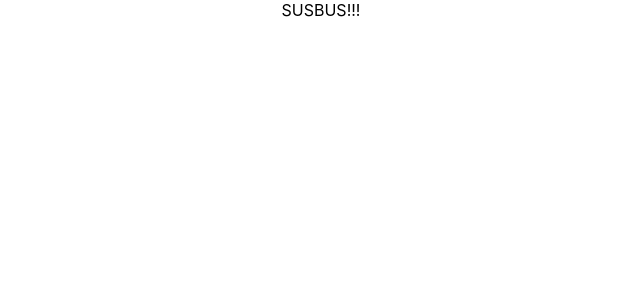
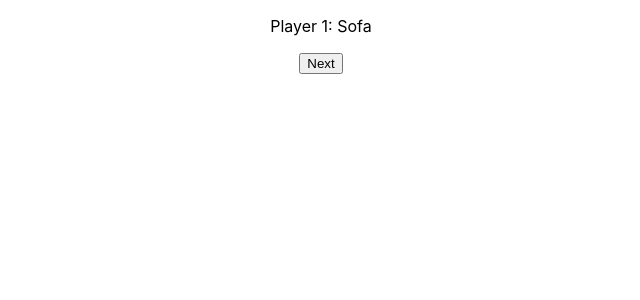
Before and after one commit to alen-johnson/g1-ui, a React (Create React App) app: page / in a window 1280 px wide. Shown: the top 300 px of the page, without its empty margins (319-959 px from the left). Built offline with nearby package versions, Linux system fonts and the light colour scheme; the HTML template or start-up script is replaced by a standard one.

Commit message:
first prototype

```diff
--- a/src/App.js
+++ b/src/App.js
@@ -1,9 +1,12 @@
 import './App.css';
+import { GameRun } from './components/componentsIndex';
+import { GamePage } from './pages/pagesIndex';
 
 function App() {
   return (
     <div className="App">
-      SUSBUS!!!
+      <GameRun/>
+      {/* <GamePage/> */}
     </div>
   );
 }
--- /dev/null
+++ b/src/assets/contents/contens.js
@@ -0,0 +1,103 @@
+export const items = [
+  "Michael Jordan",
+  "Cristiano Ronaldo",
+  "Lionel Messi",
+  "Usain Bolt",
+  "Serena Williams",
+  "Tom Hanks",
+  "Robert De Niro",
+  "Scarlett Johansson",
+  "Leonardo DiCaprio",
+  "Meryl Streep",
+  "Stephen Hawking",
+  "Isaac Newton",
+  "Albert Einstein",
+  "Galileo Galilei",
+  "Carl Sagan",
+  "Pythagoras",
+  "Euclid",
+  "Archimedes",
+  "Gauss",
+  "Fibonacci",
+  "Tennis",
+  "Basketball",
+  "Soccer",
+  "Baseball",
+  "Football",
+  "Golf",
+  "Swimming",
+  "Hockey",
+  "Running",
+  "Cycling",
+  "Boxing",
+  "Gymnastics",
+  "Skiing",
+  "Snowboarding",
+  "Table Tennis",
+  "Cricket",
+  "Rugby",
+  "Volleyball",
+  "Badminton",
+  "Gym",
+  "Yoga",
+  "Archery",
+  "Fencing",
+  "Karate",
+  "Chess",
+  "Poker",
+  "Sherlock Holmes",
+  "Dracula",
+  "James Bond",
+  "Indiana Jones",
+  "Hannibal Lecter",
+  "Harry Potter",
+  "Albus Dumbledore",
+  "Severus Snape",
+  "Darth Vader",
+  "Luke Skywalker",
+  "Han Solo",
+  "Leia Organa",
+  "Yoda",
+  "Obi-Wan Kenobi",
+  "Wolverine",
+  "Spider-Man",
+  "Iron Man",
+  "Wonder Woman",
+  "Captain America",
+  "Thor",
+  "Black Widow",
+  "Doctor Strange",
+  "Deadpool",
+  "Daredevil",
+  "Luke Cage",
+  "Jessica Jones",
+  "The Punisher",
+  "Gambit",
+  "Beast",
+  "Nightcrawler",
+  "Professor X",
+  "Magneto",
+  "Mystique",
+  "Joker",
+  "Harley Quinn",
+  "Penguin",
+  "Two-Face",
+  "Riddler",
+  "Catwoman",
+  "Bane",
+  "Chair",
+  "Table",
+  "Sofa",
+  "Bed",
+  "Desk",
+  "Refrigerator",
+  "Oven",
+  "Microwave",
+  "Toaster",
+  "Washing Machine",
+  "Television",
+  "Laptop",
+  "Smartphone",
+  "Radio",
+  "Printer",
+];
--- /dev/null
+++ b/src/components/componentsIndex.js
@@ -0,0 +1 @@
+export {default as GameRun} from "./gameRun/GameRun";
--- /dev/null
+++ b/src/components/gameRun/GameRun.js
@@ -0,0 +1,90 @@
+import React, { useEffect, useState } from "react";
+import { items } from "../../assets/contents/contens";
+
+function GameRun() {
+  const [currentIndex, setCurrentIndex] = useState(0);
+  const [player_set, setPlayer_set] = useState(null);
+
+  //function returns a list of players
+  const createPlayers = () => {
+    let n = 5;
+    let p_list = [];
+    for (let i = 1; i <= n; i++) {
+      p_list.push(`Player ${i}`);
+    }
+
+    return p_list;
+  };
+
+  const players = createPlayers();
+  const item_list = items;
+
+  // function return a dictionary with key as player and value as assigned names, where one player has a unique name
+  const makeImposter = (items, players) => {
+    if (items.length < 2) {
+      console.log("Start New Game");
+    }
+
+    let n = Math.floor(Math.random() * items.length);
+
+    let imposter_item = items[n];
+    items.splice(n, 1);
+    // console.log(imposter_item)
+
+    n = Math.floor(Math.random() * items.length);
+
+    let common_item = items[n];
+    items.splice(n, 1);
+    // console.log(common_item);
+
+    n = Math.floor(Math.random() * players.length);
+    let dict = {};
+    //loop assigns item names for players
+    for (let i = 0; i < players.length; i++) {
+      if (i === n) {
+        dict[players[i]] = imposter_item;
+      } else {
+        dict[players[i]] = common_item;
+      }
+    }
+
+    return dict;
+  };
+
+  useEffect(() => {
+    const initialPlayerSet = makeImposter([...item_list], players);
+    setPlayer_set(initialPlayerSet);
+  }, []);
+
+  //for some reason - doesnt convert null to object without the below code
+  if (!player_set) {
+    return <div>Loading...</div>;
+  }
+
+  const entries = Object.entries(player_set);
+
+  // Function to display the next key-value pair
+  const handleNextClick = () => {
+    if (currentIndex === entries.length - 1) {
+      // If last player has been displayed, reset and create new player set
+      const newPlayerSet = makeImposter([...item_list], players);
+      setPlayer_set(newPlayerSet);
+      setCurrentIndex(0); // Reset index to start from the first player
+    } else {
+      setCurrentIndex((prevIndex) => prevIndex + 1);
+    }
+  };
+
+  return (
+    <div className="gamePage">
+      <div id="display-area">
+        <p>{`${entries[currentIndex][0]}: ${entries[currentIndex][1]}`}</p>
+      </div>
+      <button id="next-button" onClick={handleNextClick}>
+        Next
+      </button>
+    </div>
+  );
+}
+
+export default GameRun;
--- /dev/null
+++ b/src/pages/game/GamePage.js
@@ -0,0 +1,9 @@
+import React from 'react'
+
+function GamePage() {
+  return (
+    <div>GamePage</div>
+  )
+}
+
+export default GamePage
--- /dev/null
+++ b/src/pages/pagesIndex.js
@@ -0,0 +1 @@
+export {default as GamePage} from "./game/GamePage"
```
Also changed, not shown: src/assets/dash/dash.js (added), src/components/gameRun/GameRun.css (added), src/pages/game/GamePage.css (added), src/pages/home/homePage.css (added), src/pages/home/homePage.js (added).
